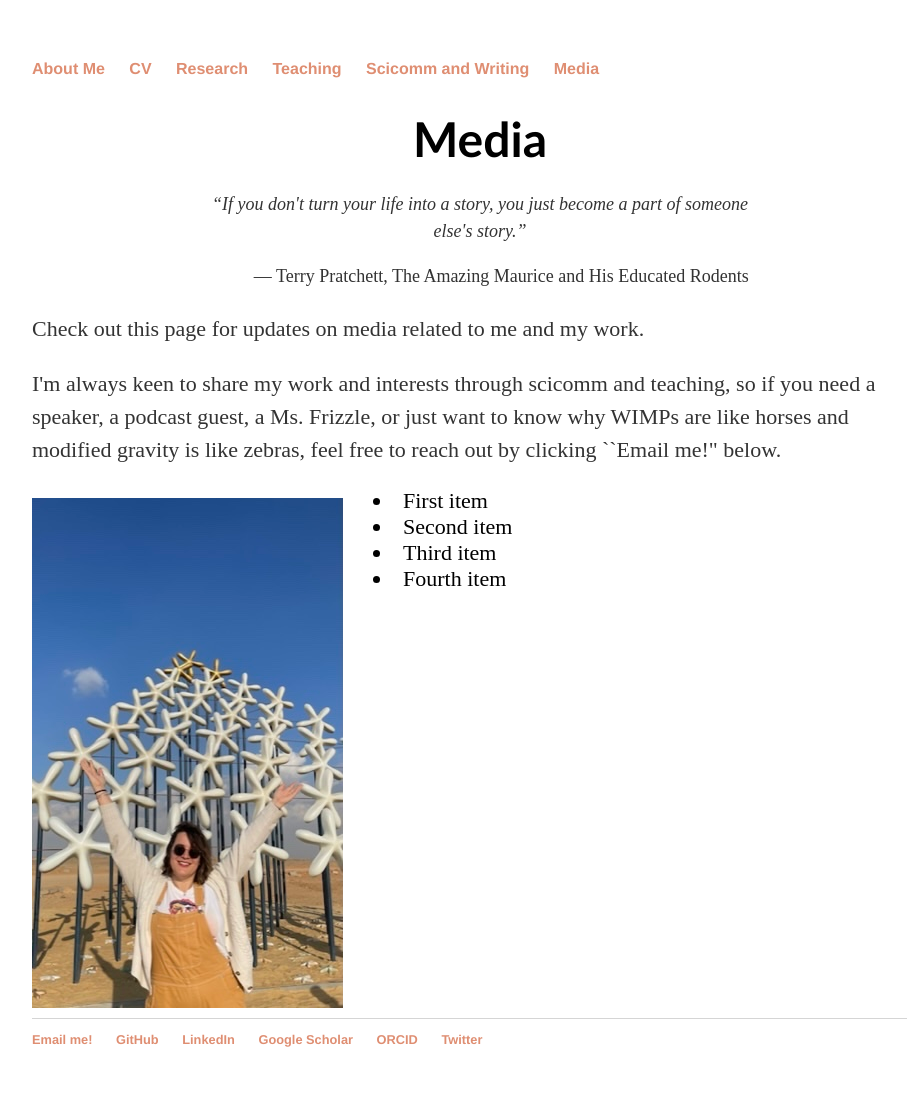
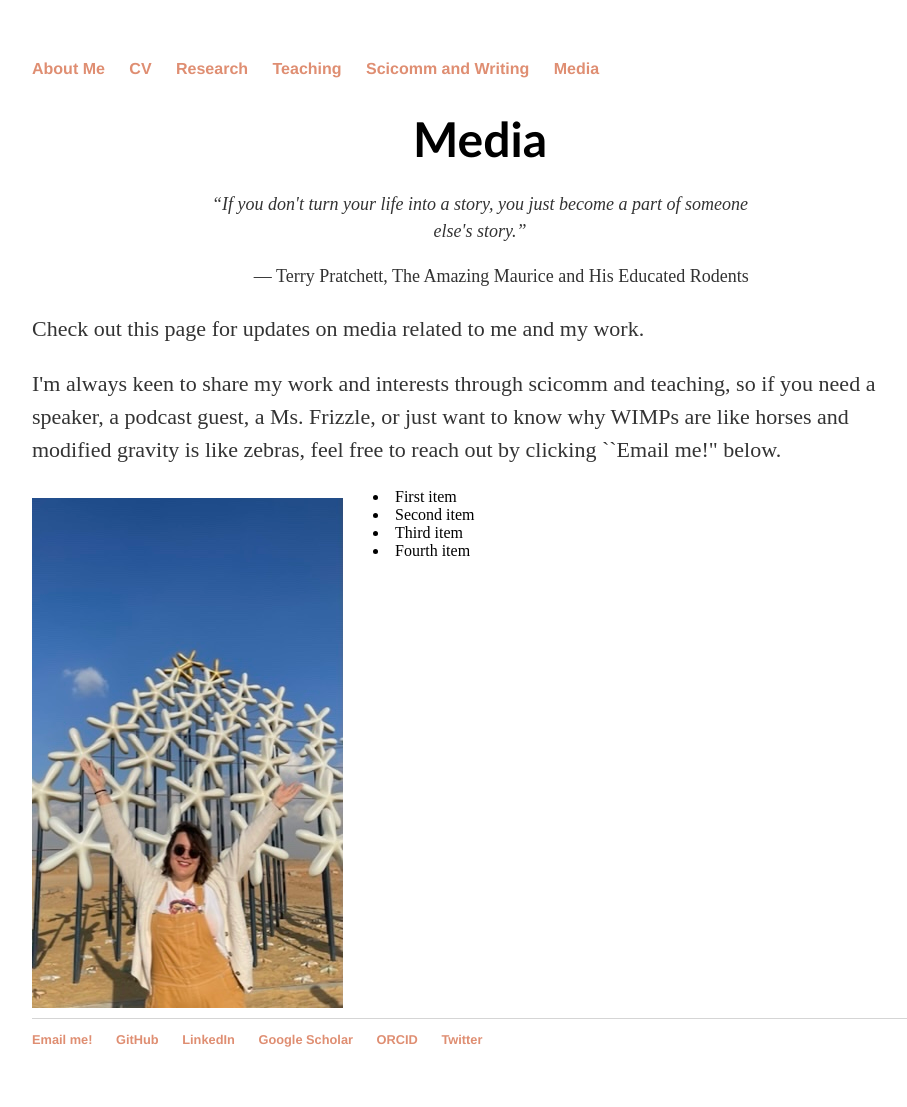
Before and after one commit to lunazagor/lunazagor.github.io, a Jekyll site: the page built from media/index.html, in a window 1280 px wide. Shown: the whole page, without its empty margins (160-1067 px from the left). Built offline with Jekyll 4.4.1, drawn with Linux system fonts in a browser that asks for light colours.

Commit message:
font size inherit for ul

```diff
--- a/media/index.html
+++ b/media/index.html
@@ -50,7 +50,7 @@ title: Media
 	}
 	.image-list-container ul {
 		text-align: left;
-		font-size: 22px;
+		font-size: inherit;
 		margin: 0; /* Removes default list margin */
 		padding-left: 0; /* Removes padding for better alignment */
 		list-style-position: inside; /* Ensures bullets are inside the list container */
```
